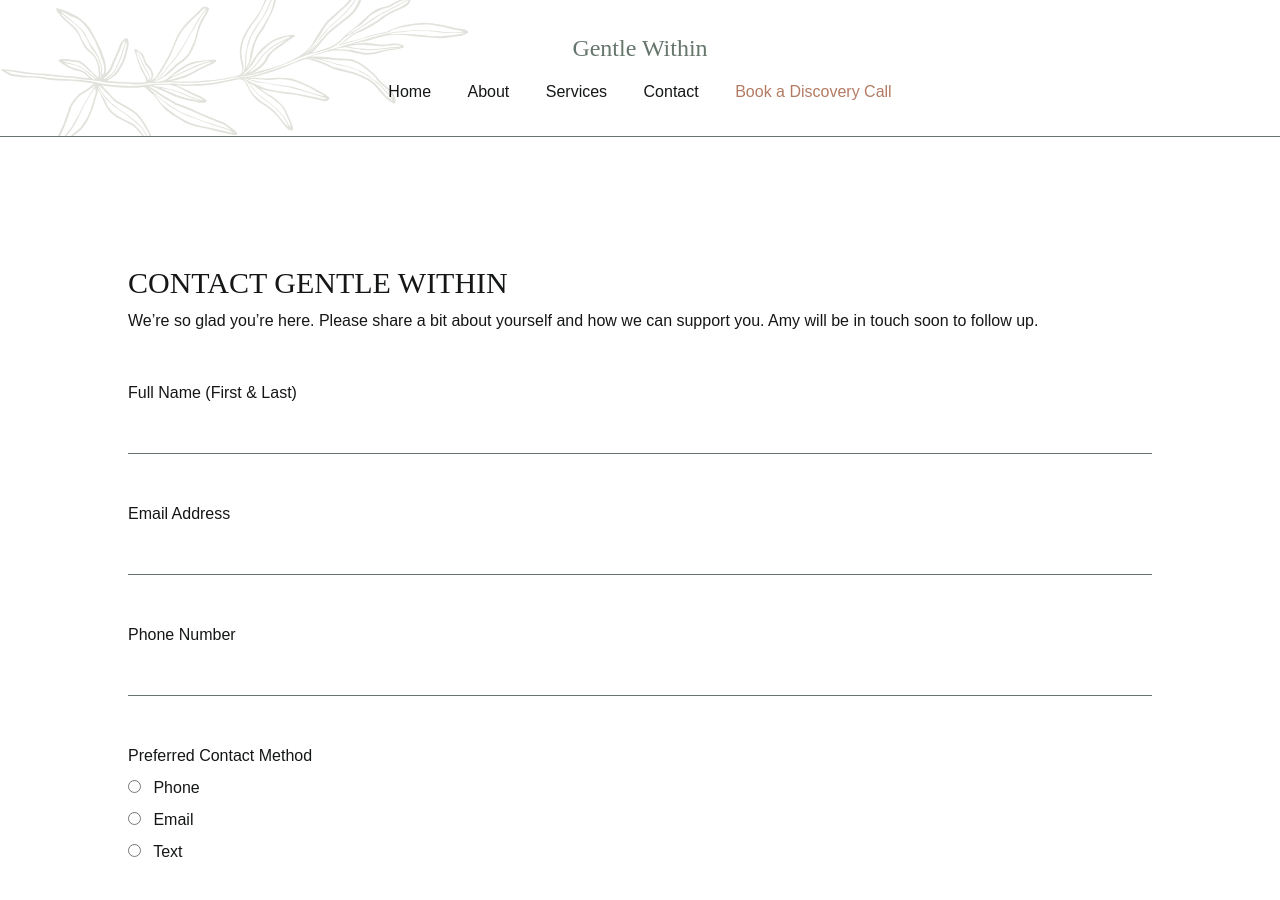
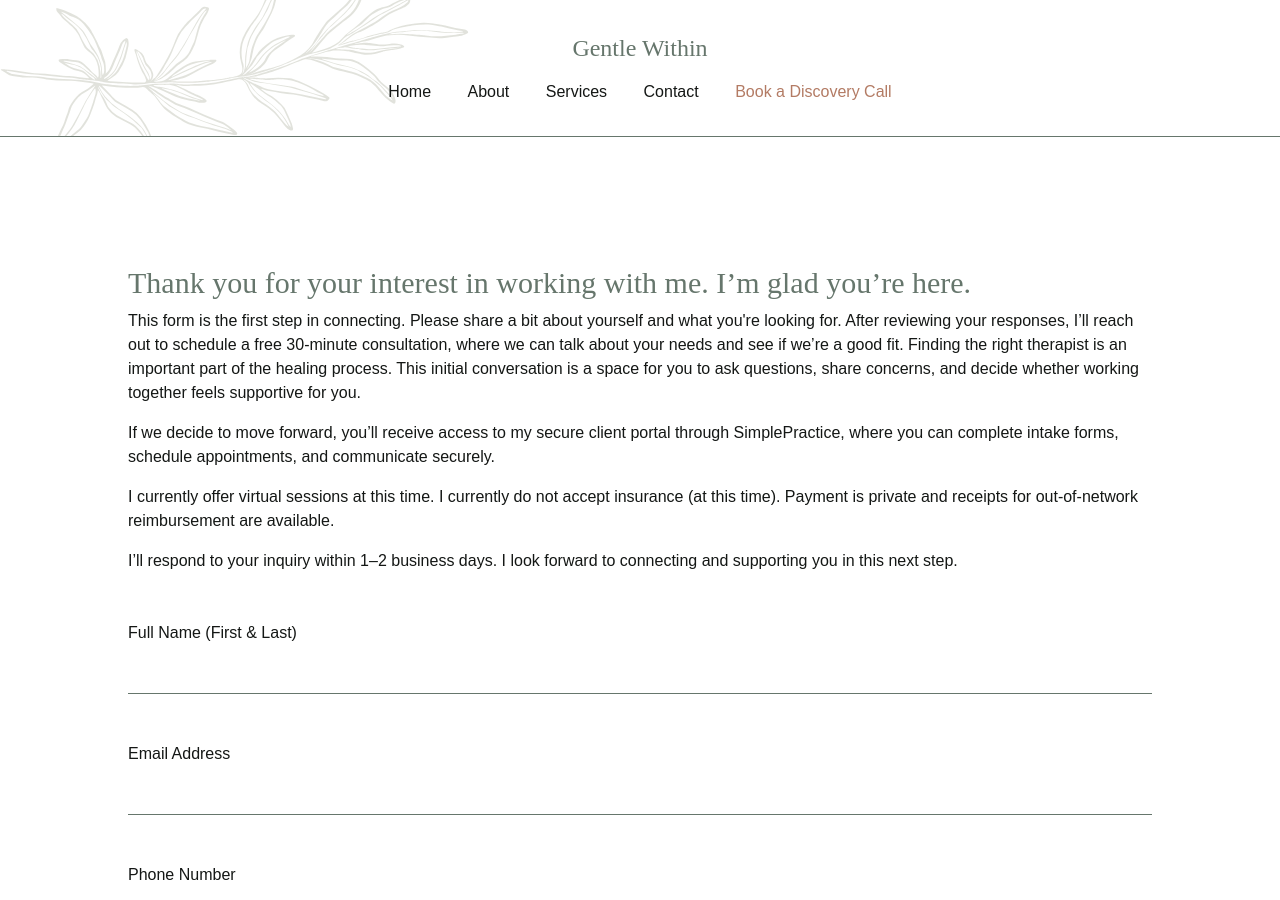
Before and after one commit to brittwoodard/gentle-within, a Jekyll site: the page built from discover.html, in a window 1280 px wide and 900 px high. Built offline with Jekyll 4.4.1, drawn with Linux system fonts in a browser that asks for light colours; some web fonts are replaced.

Commit message:
form push

```diff
--- a/discover.html
+++ b/discover.html
@@ -6,8 +6,13 @@ seo:
 ---
 
 <section class="p-10p">
-  <h1 class="text-3xl font-serif uppercase mb-2">Contact Gentle Within</h1>
-  <p>We’re so glad you’re here. Please share a bit about yourself and how we can support you. Amy will be in touch soon to follow up.</p>
+    <div>
+        <h1 class="font-serif text-dark text-3xl mb-2">Thank you for your interest in working with me. I’m glad you’re here.</h1>
+        <p>This form is the first step in connecting. Please share a bit about yourself and what you're looking for. After reviewing your responses, I’ll reach out to schedule a free 30-minute consultation, where we can talk about your needs and see if we’re a good fit. Finding the right therapist is an important part of the healing process. This initial conversation is a space for you to ask questions, share concerns, and decide whether working together feels supportive for you.</p>
+        <p>If we decide to move forward, you’ll receive access to my secure client portal through SimplePractice, where you can complete intake forms, schedule appointments, and communicate securely.</p>
+        <p>I currently offer virtual sessions at this time. I currently do not accept insurance (at this time). Payment is private and receipts for out-of-network reimbursement are available.</p>
+        <p>I’ll respond to your inquiry within 1–2 business days. I look forward to connecting and supporting you in this next step.</p>
+    </div>
 
   <form
     name="gentle-within-contact"
```
